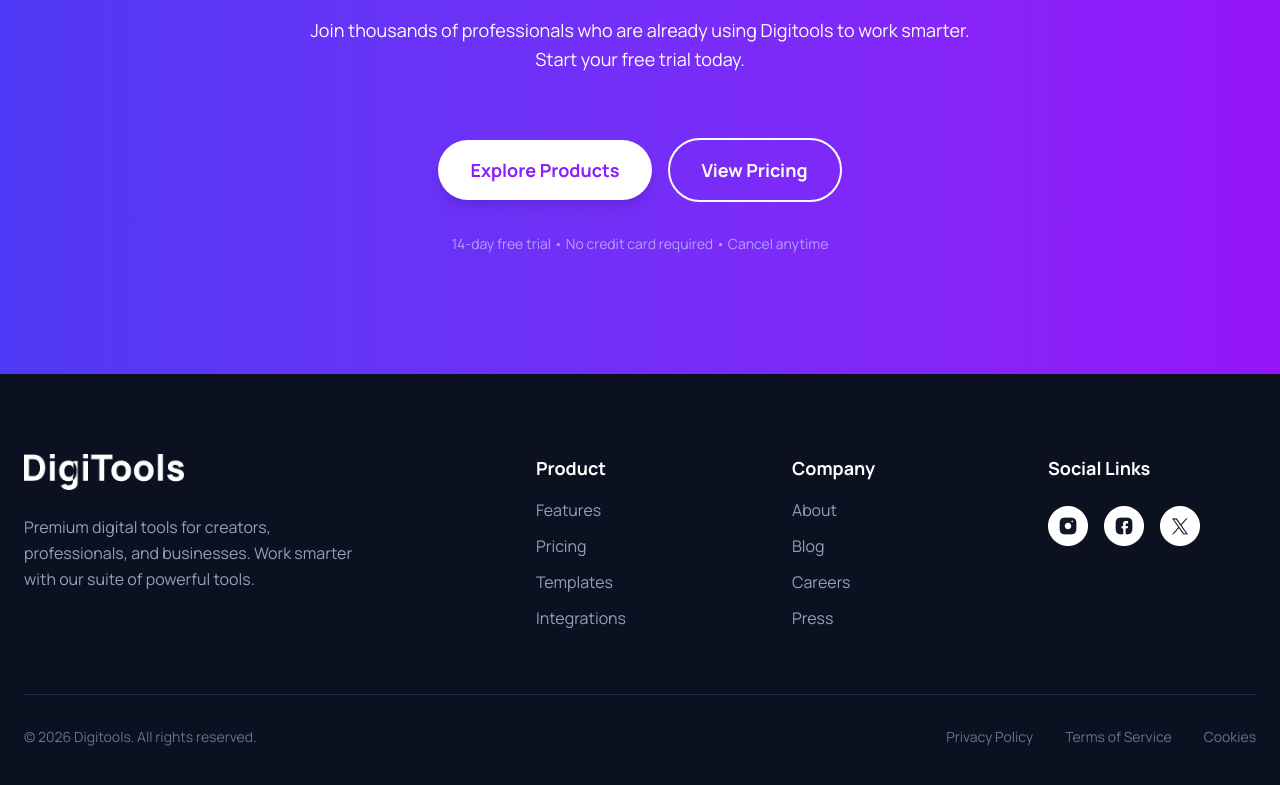
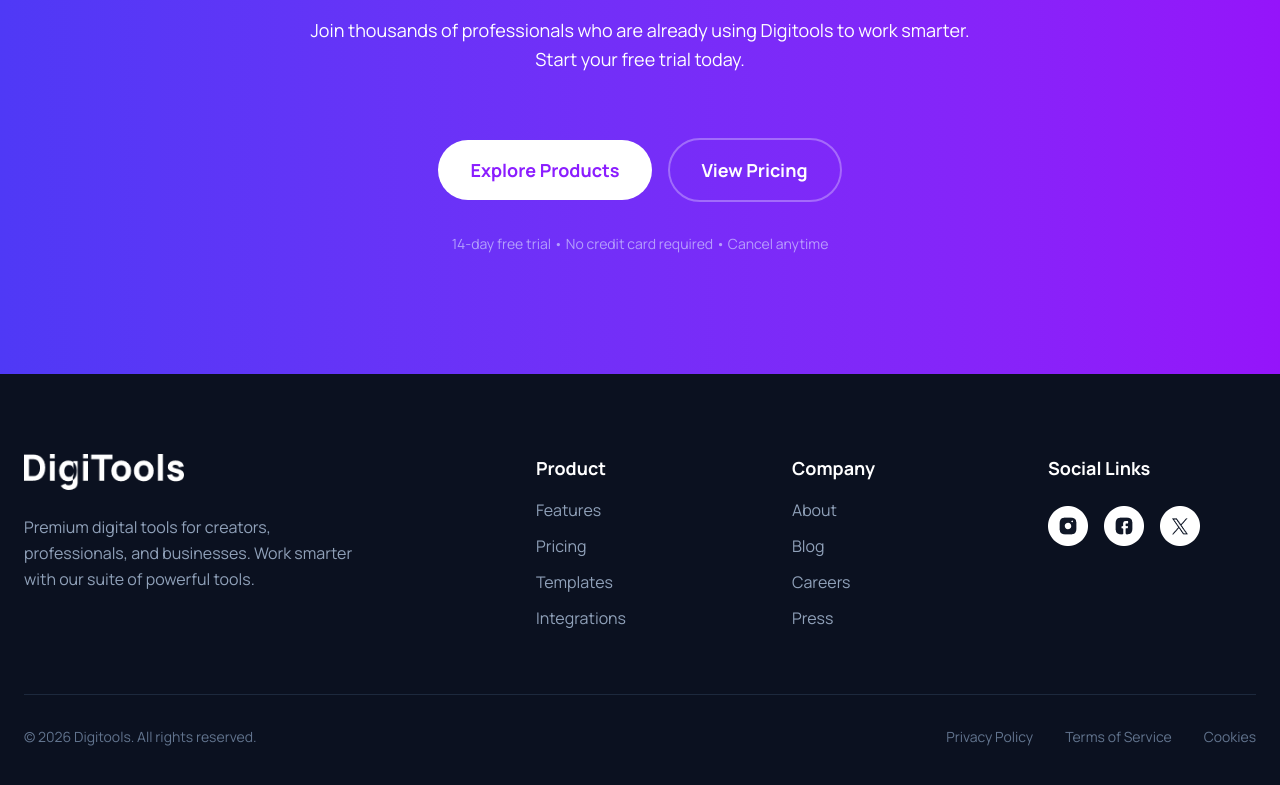
Before and after one commit to raihanuIR/DigiTools---Assign06, a React (Vite) app: page / in a window 1280 px wide. Shown: the part 4097-4882 px from the top of the page. Built offline with nearby package versions, Linux system fonts and the light colour scheme.

Commit message:
removed faults of ready sections

```diff
--- a/src/Components/Ready.jsx
+++ b/src/Components/Ready.jsx
@@ -12,11 +12,17 @@ const Ready = () => {
                 </p>
 
                 <div className="flex flex-col sm:flex-row items-center justify-center gap-4 pt-10">
-                    <button className="bg-white text-[#8B1DFF] px-8 py-4 rounded-full font-bold text-lg hover:bg-indigo-50 transition-colors shadow-lg">
+                    <button className="bg-white text-[#8B1DFF] px-8 py-4 rounded-full font-bold text-lg
+                             transition-all duration-200
+                             hover:bg-indigo-50 hover:shadow-lg
+                             active:scale-95 active:shadow-inner">
                         Explore Products
                     </button>
 
-                    <button className="px-8 py-4 rounded-full font-bold text-lg border-2 border-white ">
+                    <button className="px-8 py-4 rounded-full font-bold text-lg border-2 border-white/30
+                             transition-all duration-200
+                             hover:bg-white/10
+                             active:scale-95 active:bg-white/20">
                         View Pricing
                     </button>
                 </div>
```
